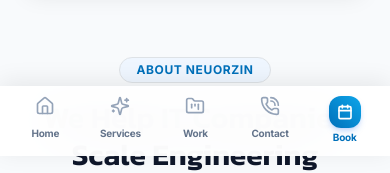
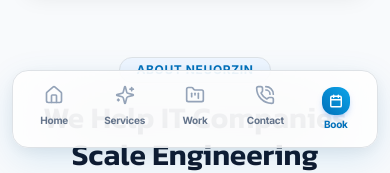
Before and after one commit to KailashSatkuri-warangal/neuorzin, a React (Vite) app: page /about in a window 390 px wide. Shown: the part 688-861 px from the top of the page. Built offline with nearby package versions, Linux system fonts and the light colour scheme; no server answers.

Commit message:
feat(ui): add floating glassmorphism pill dock with spring-animated glass slide active indicator

```diff
--- a/src/components/admin/mobile/MobileBottomNav.jsx
+++ b/src/components/admin/mobile/MobileBottomNav.jsx
@@ -1,4 +1,5 @@
 import React from 'react';
+import { motion } from 'framer-motion';
 import { LayoutDashboard, Inbox, TrendingUp, CheckSquare, Grid } from 'lucide-react';
 
 export default function MobileBottomNav({
@@ -17,137 +18,142 @@
     'tasks'
   ].includes(activeTab);
 
+  const tabs = [
+    {
+      id: 'dashboard',
+      label: 'Home',
+      icon: LayoutDashboard,
+      badge: null,
+      isActive: activeTab === 'dashboard',
+      onClick: () => onTabChange('dashboard')
+    },
+    {
+      id: 'leads',
+      label: 'Leads',
+      icon: Inbox,
+      badge: leadsCount > 0 ? (leadsCount > 99 ? '99+' : leadsCount) : null,
+      badgeType: 'blue',
+      isActive: activeTab === 'leads',
+      onClick: () => onTabChange('leads')
+    },
+    {
+      id: 'deals',
+      label: 'Deals',
+      icon: TrendingUp,
+      badge: dealsCount > 0 ? dealsCount : null,
+      badgeType: 'purple',
+      isActive: activeTab === 'deals',
+      onClick: () => onTabChange('deals')
+    },
+    {
+      id: 'tasks',
+      label: 'Tasks',
+      icon: CheckSquare,
+      badge: tasksCount > 0 ? tasksCount : null,
+      badgeType: 'emerald',
+      isActive: activeTab === 'tasks',
+      onClick: () => onTabChange('tasks')
+    },
+    {
+      id: 'more',
+      label: 'More',
+      icon: Grid,
+      badge: hasAlerts ? 'dot' : null,
+      badgeType: 'rose',
+      isActive: isMoreActive,
+      onClick: onOpenMore
+    }
+  ];
+
   return (
     <nav
-      aria-label="Admin Mobile Navigation"
-      className="md:hidden fixed bottom-0 left-0 right-0 z-[60] bg-white/95 backdrop-blur-xl border-t border-slate-200/90 px-1 py-1.5 pb-[calc(0.45rem+env(safe-area-inset-bottom,0px))] shadow-[0_-4px_25px_rgba(0,0,0,0.08)]"
+      aria-label="Admin Mobile Navigation Dock"
+      className="md:hidden fixed bottom-2 left-3 right-3 z-[60] max-w-md mx-auto"
+      style={{ paddingBottom: 'env(safe-area-inset-bottom, 0px)' }}
     >
-      <div className="max-w-lg mx-auto flex items-center justify-around">
+      {/* Floating Glassmorphic Container */}
+      <div className="relative rounded-2xl bg-white/85 backdrop-blur-2xl border border-white/80 shadow-[0_12px_36px_rgba(0,112,186,0.12),0_4px_16px_rgba(0,0,0,0.06)] p-1.5 overflow-hidden">
 
-        {/* 1. Home / Dashboard */}
-        <button
-          onClick={() => onTabChange('dashboard')}
-          className={`flex flex-col items-center justify-center min-w-[56px] py-1 px-2 rounded-xl transition-all cursor-pointer relative ${
-            activeTab === 'dashboard'
-              ? 'text-[#0070ba]'
-              : 'text-slate-400 hover:text-slate-600'
-          }`}
-        >
-          <div className="relative">
-            <LayoutDashboard className={`w-5 h-5 ${activeTab === 'dashboard' ? 'stroke-[2.5]' : 'stroke-2'}`} />
-            {activeTab === 'dashboard' && (
-              <span className="absolute -bottom-1 left-1/2 -translate-x-1/2 w-1.5 h-1.5 rounded-full bg-[#0070ba]" />
-            )}
-          </div>
-          <span className={`text-[10px] mt-0.5 font-bold tracking-tight ${activeTab === 'dashboard' ? 'text-[#0070ba]' : 'text-slate-500'}`}>
-            Home
-          </span>
-        </button>
+        {/* Specular top light reflex */}
+        <div className="pointer-events-none absolute inset-x-4 top-0 h-px bg-gradient-to-r from-transparent via-white/90 to-transparent" />
 
-        {/* 2. Leads */}
-        <button
-          onClick={() => onTabChange('leads')}
-          className={`flex flex-col items-center justify-center min-w-[56px] py-1 px-2 rounded-xl transition-all cursor-pointer relative ${
-            activeTab === 'leads'
-              ? 'text-[#0070ba]'
-              : 'text-slate-400 hover:text-slate-600'
-          }`}
-        >
-          <div className="relative">
-            <Inbox className={`w-5 h-5 ${activeTab === 'leads' ? 'stroke-[2.5]' : 'stroke-2'}`} />
-            {leadsCount > 0 && (
-              <span className={`absolute -top-1 -right-2.5 min-w-[15px] h-[15px] px-1 rounded-full text-[8px] font-bold flex items-center justify-center ${
-                activeTab === 'leads' ? 'bg-[#0070ba] text-white' : 'bg-slate-200 text-slate-700'
-              }`}>
-                {leadsCount > 99 ? '99+' : leadsCount}
-              </span>
-            )}
-            {activeTab === 'leads' && (
-              <span className="absolute -bottom-1 left-1/2 -translate-x-1/2 w-1.5 h-1.5 rounded-full bg-[#0070ba]" />
-            )}
-          </div>
-          <span className={`text-[10px] mt-0.5 font-bold tracking-tight ${activeTab === 'leads' ? 'text-[#0070ba]' : 'text-slate-500'}`}>
-            Leads
-          </span>
-        </button>
+        <div className="grid grid-cols-5 items-center relative">
+          {tabs.map((tab) => {
+            const Icon = tab.icon;
+            const isTabActive = tab.isActive;
 
-        {/* 3. Deals */}
-        <button
-          onClick={() => onTabChange('deals')}
-          className={`flex flex-col items-center justify-center min-w-[56px] py-1 px-2 rounded-xl transition-all cursor-pointer relative ${
-            activeTab === 'deals'
-              ? 'text-[#0070ba]'
-              : 'text-slate-400 hover:text-slate-600'
-          }`}
-        >
-          <div className="relative">
-            <TrendingUp className={`w-5 h-5 ${activeTab === 'deals' ? 'stroke-[2.5]' : 'stroke-2'}`} />
-            {dealsCount > 0 && (
-              <span className={`absolute -top-1 -right-2.5 min-w-[15px] h-[15px] px-1 rounded-full text-[8px] font-bold flex items-center justify-center ${
-                activeTab === 'deals' ? 'bg-[#0070ba] text-white' : 'bg-slate-200 text-slate-700'
-              }`}>
-                {dealsCount}
-              </span>
-            )}
-            {activeTab === 'deals' && (
-              <span className="absolute -bottom-1 left-1/2 -translate-x-1/2 w-1.5 h-1.5 rounded-full bg-[#0070ba]" />
-            )}
-          </div>
-          <span className={`text-[10px] mt-0.5 font-bold tracking-tight ${activeTab === 'deals' ? 'text-[#0070ba]' : 'text-slate-500'}`}>
-            Deals
-          </span>
-        </button>
+            return (
+              <motion.button
+                key={tab.id}
+                onClick={tab.onClick}
+                whileTap={{ scale: 0.90 }}
+                className="relative flex flex-col items-center justify-center py-2 px-1 rounded-xl transition-colors cursor-pointer group select-none"
+              >
+                {/* Smooth Sliding Glass Pill Indicator */}
+                {isTabActive && (
+                  <motion.div
+                    layoutId="adminActiveGlassSlide"
+                    transition={{
+                      type: 'spring',
+                      stiffness: 420,
+                      damping: 32,
+                      mass: 0.8
+                    }}
+                    className="absolute inset-0.5 rounded-xl bg-gradient-to-b from-[#0070ba]/12 to-[#0070ba]/5 border border-[#0070ba]/25 shadow-[0_2px_10px_rgba(0,112,186,0.15)] backdrop-blur-md"
+                  />
+                )}
 
-        {/* 4. Tasks */}
-        <button
-          onClick={() => onTabChange('tasks')}
-          className={`flex flex-col items-center justify-center min-w-[56px] py-1 px-2 rounded-xl transition-all cursor-pointer relative ${
-            activeTab === 'tasks'
-              ? 'text-[#0070ba]'
-              : 'text-slate-400 hover:text-slate-600'
-          }`}
-        >
-          <div className="relative">
-            <CheckSquare className={`w-5 h-5 ${activeTab === 'tasks' ? 'stroke-[2.5]' : 'stroke-2'}`} />
-            {tasksCount > 0 && (
-              <span className={`absolute -top-1 -right-2.5 min-w-[15px] h-[15px] px-1 rounded-full text-[8px] font-bold flex items-center justify-center ${
-                activeTab === 'tasks' ? 'bg-[#0070ba] text-white' : 'bg-slate-200 text-slate-700'
-              }`}>
-                {tasksCount}
-              </span>
-            )}
-            {activeTab === 'tasks' && (
-              <span className="absolute -bottom-1 left-1/2 -translate-x-1/2 w-1.5 h-1.5 rounded-full bg-[#0070ba]" />
-            )}
-          </div>
-          <span className={`text-[10px] mt-0.5 font-bold tracking-tight ${activeTab === 'tasks' ? 'text-[#0070ba]' : 'text-slate-500'}`}>
-            Tasks
-          </span>
-        </button>
+                <div className="relative z-10 flex items-center justify-center">
+                  <Icon
+                    className={`w-5 h-5 transition-all duration-200 ${
+                      isTabActive
+                        ? 'text-[#0070ba] stroke-[2.5] scale-105'
+                        : 'text-slate-400 group-hover:text-slate-600 stroke-2'
+                    }`}
+                  />
 
-        {/* 5. More Sheet */}
-        <button
-          onClick={onOpenMore}
-          className={`flex flex-col items-center justify-center min-w-[56px] py-1 px-2 rounded-xl transition-all cursor-pointer relative ${
-            isMoreActive
-              ? 'text-[#0070ba]'
-              : 'text-slate-400 hover:text-slate-600'
-          }`}
-        >
-          <div className="relative">
-            <Grid className={`w-5 h-5 ${isMoreActive ? 'stroke-[2.5]' : 'stroke-2'}`} />
-            {hasAlerts && (
-              <span className="absolute -top-0.5 -right-1 w-2 h-2 rounded-full bg-rose-500" />
-            )}
-            {isMoreActive && (
-              <span className="absolute -bottom-1 left-1/2 -translate-x-1/2 w-1.5 h-1.5 rounded-full bg-[#0070ba]" />
-            )}
-          </div>
-          <span className={`text-[10px] mt-0.5 font-bold tracking-tight ${isMoreActive ? 'text-[#0070ba]' : 'text-slate-500'}`}>
-            More
-          </span>
-        </button>
+                  {/* Badge Counter / Alert Dot */}
+                  {tab.badge === 'dot' ? (
+                    <span className="absolute -top-0.5 -right-1 w-2 h-2 rounded-full bg-rose-500 ring-2 ring-white animate-pulse" />
+                  ) : tab.badge ? (
+                    <span
+                      className={`absolute -top-1.5 -right-3 min-w-[15px] h-[15px] px-1 rounded-full text-[8px] font-black flex items-center justify-center ring-1.5 ring-white transition-transform ${
+                        isTabActive
+                          ? 'bg-[#0070ba] text-white shadow-xs'
+                          : 'bg-slate-200 text-slate-700'
+                      }`}
+                    >
+                      {tab.badge}
+                    </span>
+                  ) : null}
+                </div>
 
+                <span
+                  className={`relative z-10 text-[10px] mt-0.5 font-bold tracking-tight transition-colors duration-200 ${
+                    isTabActive
+                      ? 'text-[#0070ba]'
+                      : 'text-slate-500 group-hover:text-slate-700'
+                  }`}
+                >
+                  {tab.label}
+                </span>
+
+                {/* Subtle active glow dot below text */}
+                {isTabActive && (
+                  <motion.div
+                    layoutId="adminActiveGlowDot"
+                    className="absolute bottom-0.5 w-1 h-1 rounded-full bg-[#0070ba] shadow-[0_0_6px_#0070ba]"
+                    transition={{
+                      type: 'spring',
+                      stiffness: 420,
+                      damping: 32
+                    }}
+                  />
+                )}
+              </motion.button>
+            );
+          })}
+        </div>
       </div>
     </nav>
   );
--- a/src/components/layout/PublicBottomNav.jsx
+++ b/src/components/layout/PublicBottomNav.jsx
@@ -1,5 +1,6 @@
 import React from 'react';
 import { Link, useLocation } from 'react-router-dom';
+import { motion } from 'framer-motion';
 import { Home, Sparkles, FolderKanban, PhoneCall, Calendar } from 'lucide-react';
 
 export function PublicBottomNav({ onOpenBooking }) {
@@ -41,47 +42,91 @@
   return (
     <nav
       aria-label="Mobile Navigation Dock"
-      className="lg:hidden fixed bottom-0 left-0 right-0 z-40 bg-white/95 backdrop-blur-xl border-t border-slate-200/90 shadow-[0_-4px_25px_rgba(0,0,0,0.08)] px-2 py-1.5 pb-[calc(0.4rem+env(safe-area-inset-bottom,0px))]"
+      className="lg:hidden fixed bottom-2 left-3 right-3 z-40 max-w-md mx-auto"
+      style={{ paddingBottom: 'env(safe-area-inset-bottom, 0px)' }}
     >
-      <div className="max-w-md mx-auto flex items-center justify-around">
+      {/* Floating Glassmorphic Pill */}
+      <div className="relative rounded-2xl bg-white/85 backdrop-blur-2xl border border-white/80 shadow-[0_12px_36px_rgba(0,112,186,0.12),0_4px_16px_rgba(0,0,0,0.06)] p-1.5 overflow-hidden">
+
+        {/* Specular glass highlight */}
+        <div className="pointer-events-none absolute inset-x-4 top-0 h-px bg-gradient-to-r from-transparent via-white/90 to-transparent" />
+
+        <div className="grid grid-cols-5 items-center relative">
           {navItems.map((item) => {
             const Icon = item.icon;
+            const active = item.isActive;
+
             return (
               <Link
                 key={item.label}
                 to={item.href}
-              className={`flex flex-col items-center justify-center min-w-[56px] py-1 px-2 rounded-xl transition-all cursor-pointer ${
-                item.isActive
+                className="relative flex flex-col items-center justify-center py-2 px-1 rounded-xl transition-colors cursor-pointer group select-none"
+              >
+                {/* Smooth Sliding Glass Pill Indicator */}
+                {active && (
+                  <motion.div
+                    layoutId="publicActiveGlassSlide"
+                    transition={{
+                      type: 'spring',
+                      stiffness: 420,
+                      damping: 32,
+                      mass: 0.8
+                    }}
+                    className="absolute inset-0.5 rounded-xl bg-gradient-to-b from-[#0070ba]/12 to-[#0070ba]/5 border border-[#0070ba]/25 shadow-[0_2px_10px_rgba(0,112,186,0.15)] backdrop-blur-md"
+                  />
+                )}
+
+                <div className="relative z-10 flex items-center justify-center">
+                  <Icon
+                    className={`w-5 h-5 transition-all duration-200 ${
+                      active
+                        ? 'text-[#0070ba] stroke-[2.5] scale-105'
+                        : 'text-slate-400 group-hover:text-slate-600 stroke-2'
+                    }`}
+                  />
+                </div>
+
+                <span
+                  className={`relative z-10 text-[10px] mt-0.5 font-bold tracking-tight transition-colors duration-200 ${
+                    active
                       ? 'text-[#0070ba]'
-                  : 'text-slate-400 hover:text-slate-700'
+                      : 'text-slate-500 group-hover:text-slate-700'
                   }`}
                 >
-              <div className="relative">
-                <Icon className={`w-5 h-5 ${item.isActive ? 'stroke-[2.5]' : 'stroke-2'}`} />
-                {item.isActive && (
-                  <span className="absolute -bottom-1 left-1/2 -translate-x-1/2 w-1.5 h-1.5 rounded-full bg-[#0070ba]" />
-                )}
-              </div>
-              <span className={`text-[10px] mt-1 font-bold tracking-tight ${item.isActive ? 'text-[#0070ba]' : 'text-slate-500'}`}>
                   {item.label}
                 </span>
+
+                {/* Subtle active glow dot */}
+                {active && (
+                  <motion.div
+                    layoutId="publicActiveGlowDot"
+                    className="absolute bottom-0.5 w-1 h-1 rounded-full bg-[#0070ba] shadow-[0_0_6px_#0070ba]"
+                    transition={{
+                      type: 'spring',
+                      stiffness: 420,
+                      damping: 32
+                    }}
+                  />
+                )}
               </Link>
             );
           })}
 
           {/* 5. Book Consultation Action CTA */}
-        <button
+          <motion.button
             onClick={onOpenBooking}
-          className="flex flex-col items-center justify-center min-w-[56px] py-1 px-2 rounded-xl transition-all cursor-pointer group"
+            whileTap={{ scale: 0.90 }}
+            className="flex flex-col items-center justify-center py-1 px-1 rounded-xl transition-all cursor-pointer group"
             aria-label="Book Consultation"
           >
-          <div className="w-8 h-8 rounded-xl bg-gradient-to-tr from-[#0070ba] to-sky-500 text-white flex items-center justify-center shadow-md shadow-blue-500/25 group-active:scale-95 transition-transform">
-            <Calendar className="w-4 h-4 stroke-[2.5]" />
+            <div className="w-7 h-7 rounded-xl bg-gradient-to-tr from-[#0070ba] to-sky-500 text-white flex items-center justify-center shadow-md shadow-blue-500/25 group-active:scale-95 transition-transform">
+              <Calendar className="w-3.5 h-3.5 stroke-[2.5]" />
             </div>
             <span className="text-[10px] mt-0.5 font-bold tracking-tight text-[#0070ba]">
               Book
             </span>
-        </button>
+          </motion.button>
+        </div>
       </div>
     </nav>
   );
```
Lines whose indentation alone changed are shown as unchanged.
